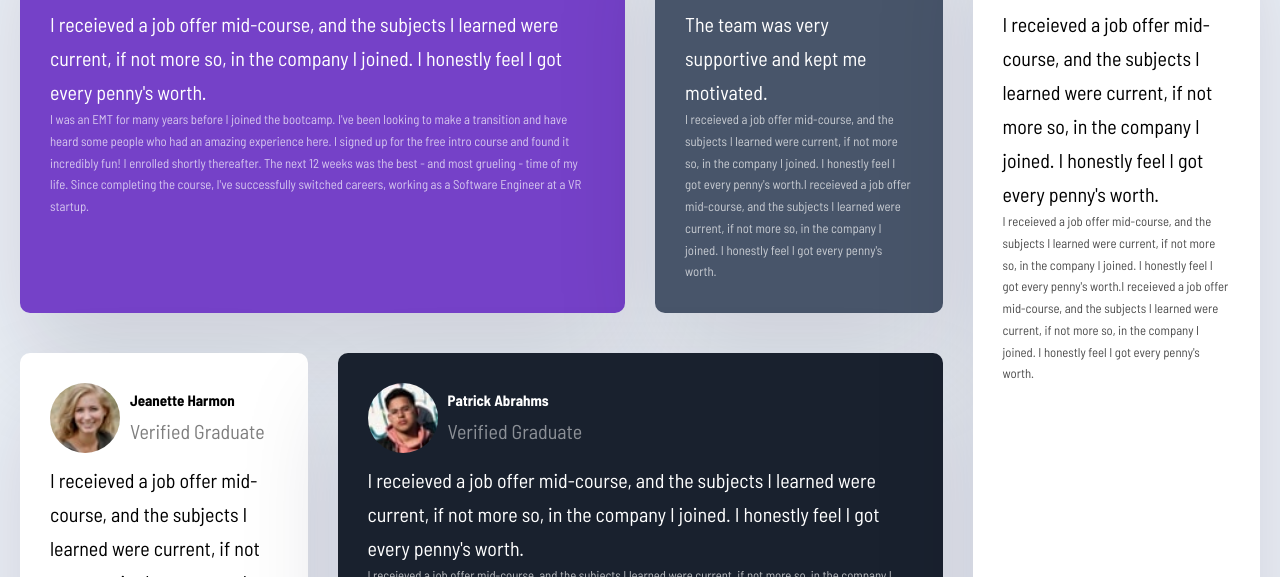
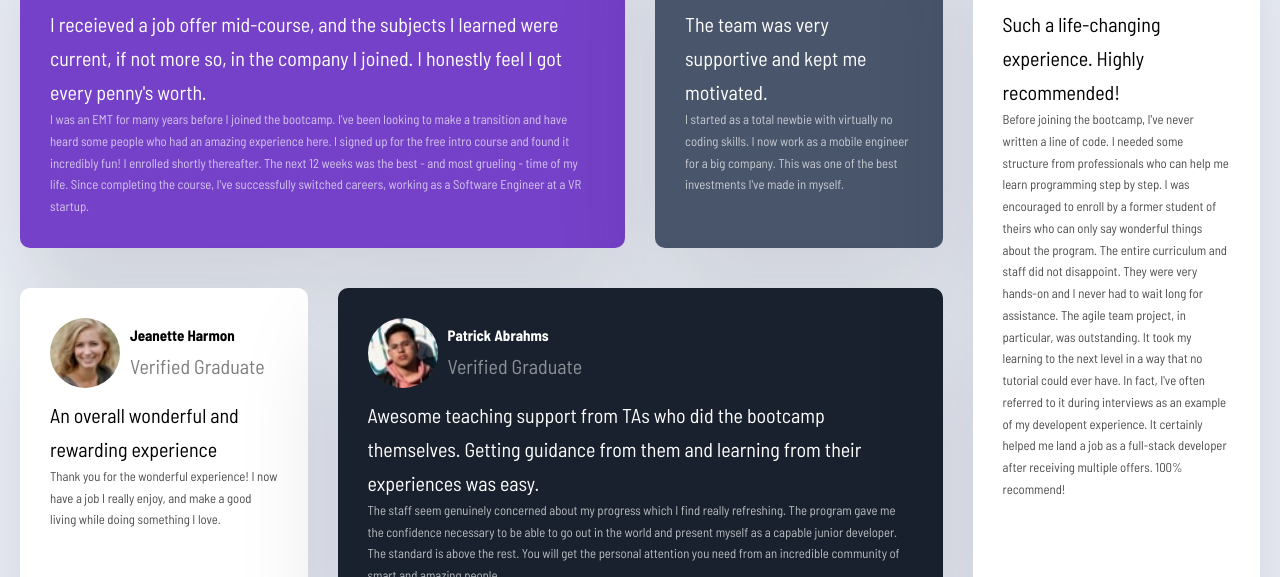
Before and after one commit to yesayajones/testimonial-grid, a plain HTML site: page index.html in a window 1280 px wide. Shown: the part 223-800 px from the top of the page. Drawn offline with Linux system fonts and the light colour scheme.

Commit message:
chore: Update card content

```diff
--- a/index.html
+++ b/index.html
@@ -50,11 +50,9 @@
 				</div>
 
 				<div class="card-qoute">
-					I receieved a job offer mid-course, and the subjects I learned were
-					current, if not more so, in the company I joined. I honestly feel I
-					got every penny's worth.I receieved a job offer mid-course, and the
-					subjects I learned were current, if not more so, in the company I
-					joined. I honestly feel I got every penny's worth.
+					I started as a total newbie with virtually no coding skills. I now
+					work as a mobile engineer for a big company. This was one of the best
+					investments I've made in myself.
 				</div>
 			</div>
 			<div class="card">
@@ -71,17 +69,12 @@
 				</div>
 
 				<div class="card-lead">
-					I receieved a job offer mid-course, and the subjects I learned were
-					current, if not more so, in the company I joined. I honestly feel I
-					got every penny's worth.
+					An overall wonderful and rewarding experience
 				</div>
 
 				<div class="card-qoute">
-					I receieved a job offer mid-course, and the subjects I learned were
-					current, if not more so, in the company I joined. I honestly feel I
-					got every penny's worth.I receieved a job offer mid-course, and the
-					subjects I learned were current, if not more so, in the company I
-					joined. I honestly feel I got every penny's worth.
+					Thank you for the wonderful experience! I now have a job I really
+					enjoy, and make a good living while doing something I love.
 				</div>
 			</div>
 			<div class="card dark">
@@ -98,17 +91,18 @@
 				</div>
 
 				<div class="card-lead">
-					I receieved a job offer mid-course, and the subjects I learned were
-					current, if not more so, in the company I joined. I honestly feel I
-					got every penny's worth.
+					Awesome teaching support from TAs who did the bootcamp themselves.
+					Getting guidance from them and learning from their experiences was
+					easy.
 				</div>
 
 				<div class="card-qoute">
-					I receieved a job offer mid-course, and the subjects I learned were
-					current, if not more so, in the company I joined. I honestly feel I
-					got every penny's worth.I receieved a job offer mid-course, and the
-					subjects I learned were current, if not more so, in the company I
-					joined. I honestly feel I got every penny's worth.
+					The staff seem genuinely concerned about my progress which I find
+					really refreshing. The program gave me the confidence necessary to be
+					able to go out in the world and present myself as a capable junior
+					developer. The standard is above the rest. You will get the personal
+					attention you need from an incredible community of smart and amazing
+					people.
 				</div>
 			</div>
 			<div class="card">
@@ -121,17 +115,21 @@
 				</div>
 
 				<div class="card-lead">
-					I receieved a job offer mid-course, and the subjects I learned were
-					current, if not more so, in the company I joined. I honestly feel I
-					got every penny's worth.
+					Such a life-changing experience. Highly recommended!
 				</div>
 
 				<div class="card-qoute">
-					I receieved a job offer mid-course, and the subjects I learned were
-					current, if not more so, in the company I joined. I honestly feel I
-					got every penny's worth.I receieved a job offer mid-course, and the
-					subjects I learned were current, if not more so, in the company I
-					joined. I honestly feel I got every penny's worth.
+					Before joining the bootcamp, I've never written a line of code. I
+					needed some structure from professionals who can help me learn
+					programming step by step. I was encouraged to enroll by a former
+					student of theirs who can only say wonderful things about the program.
+					The entire curriculum and staff did not disappoint. They were very
+					hands-on and I never had to wait long for assistance. The agile team
+					project, in particular, was outstanding. It took my learning to the
+					next level in a way that no tutorial could ever have. In fact, I've
+					often referred to it during interviews as an example of my developent
+					experience. It certainly helped me land a job as a full-stack
+					developer after receiving multiple offers. 100% recommend!
 				</div>
 			</div>
 		</div>
```
